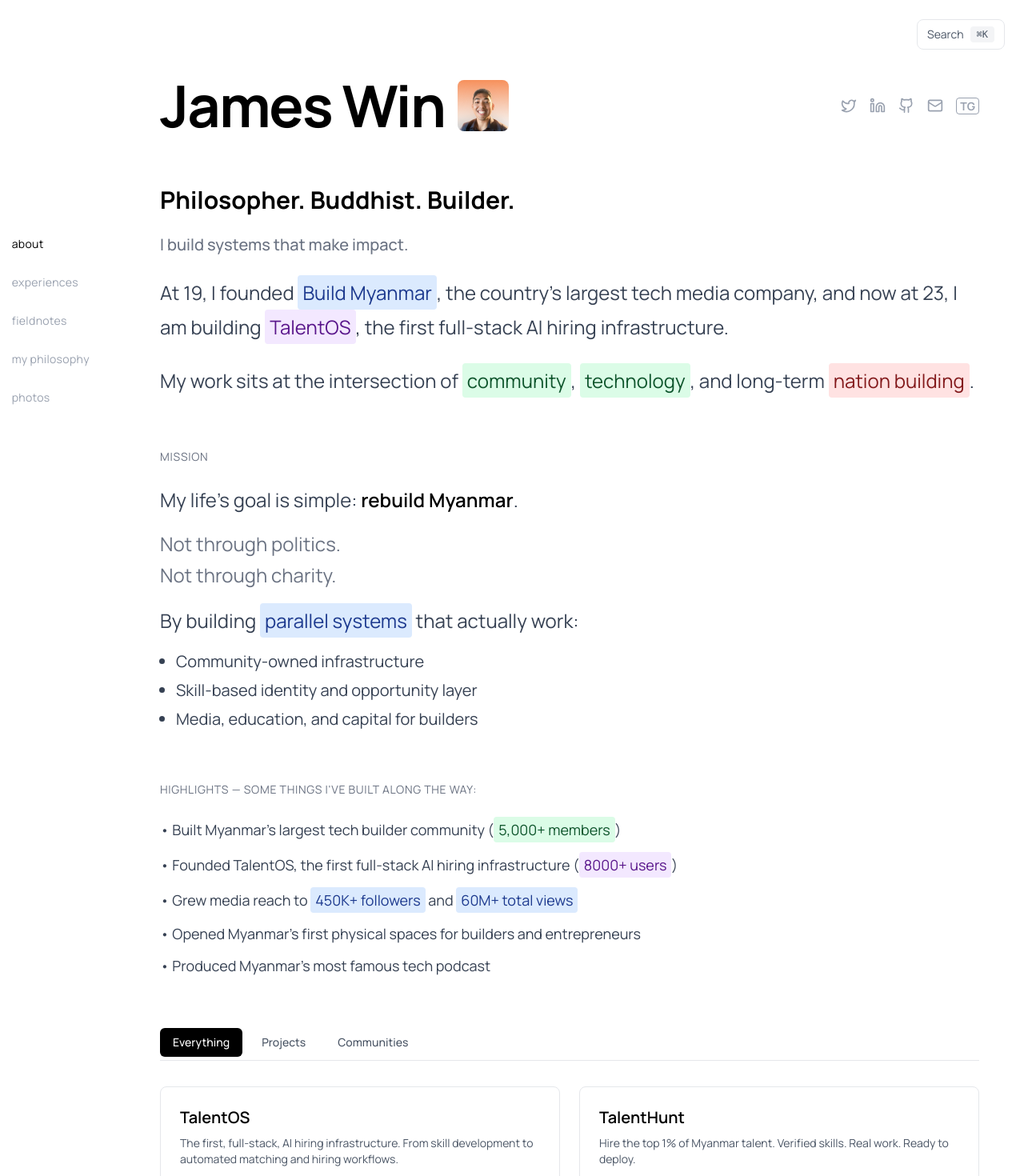
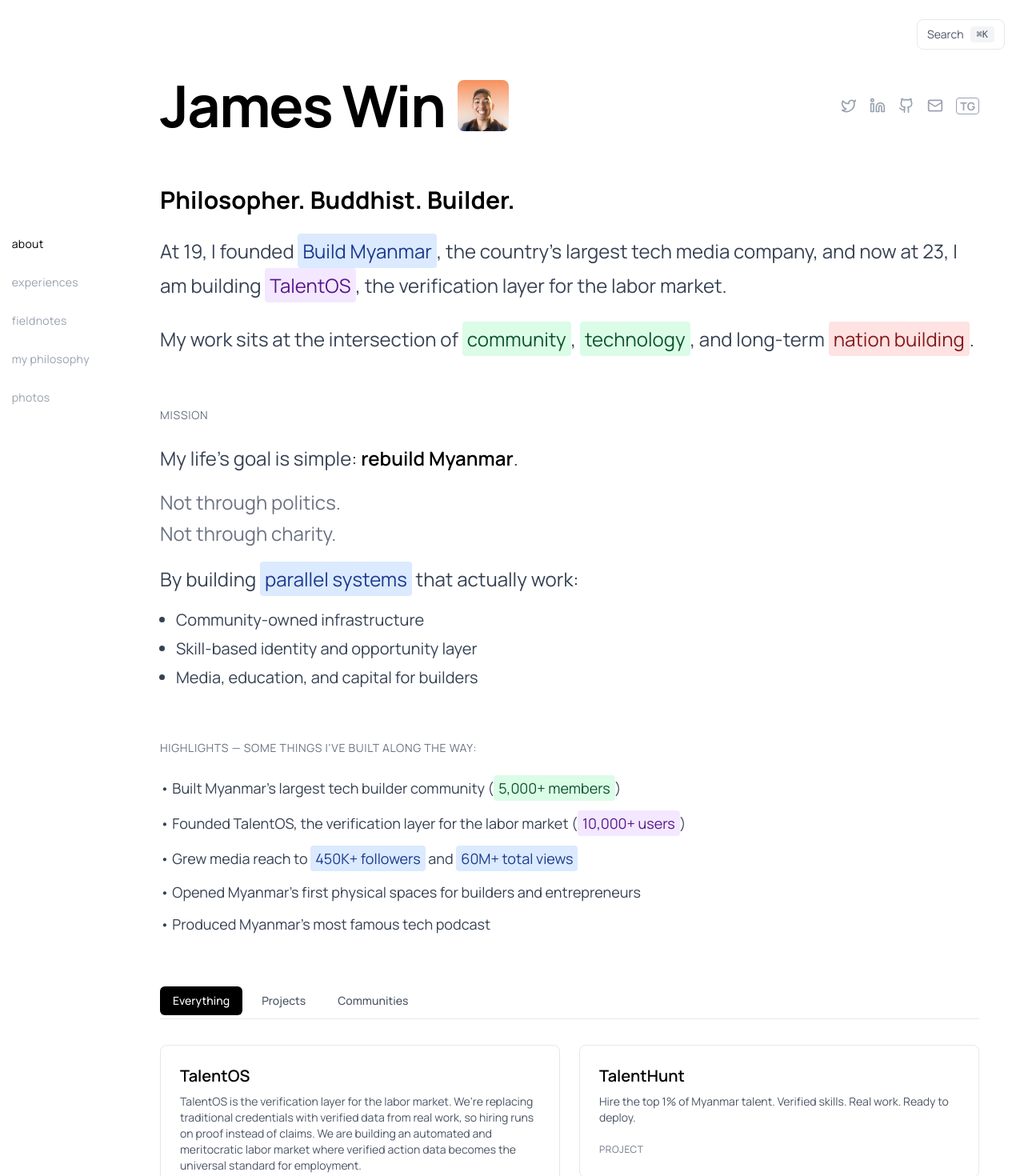
Before and after one commit to Asura2222/personalsite2026, a Next.js app in the folder personal-website/: page / in a window 1280 px wide. Shown: the top 1470 px of the page at 80% size. Built offline with nearby package versions, Linux system fonts and the light colour scheme.

Commit message:
update talentos narrative and user count

```diff
--- a/personal-website/app/experiences/page.tsx
+++ b/personal-website/app/experiences/page.tsx
@@ -12,7 +12,7 @@
     company: "TalentOS",
     period: "Jan 2025 - Present",
     location: "San Francisco Bay Area",
-    description: "TalentOS is the first, full-stack, AI hiring infrastructure. Our systems handle the full hiring lifecycle — from skill development, vetting to automated matching and hiring workflows. Our goal is to make the future of work merit-based and fully verifiable. 8000+ users & counting",
+    description: "TalentOS is the verification layer for the labor market. We’re replacing traditional credentials with verified data from real work, so hiring runs on proof instead of claims. We are building an automated and meritocratic labor market where verified action data becomes the universal standard for employment.",
     highlight: "blue" as const,
   },
   {
--- a/personal-website/app/page.tsx
+++ b/personal-website/app/page.tsx
@@ -71,11 +71,9 @@
         <h2 className="text-3xl font-bold mb-6 text-black">
           Philosopher. Buddhist. Builder.
         </h2>
-        <h3 className="text-xl text-gray-500 mb-6 font-medium">
-          I build systems that make impact.
-        </h3>
+
         <p className="text-xl leading-relaxed text-gray-700 md:text-2xl">
-          At 19, I founded <Highlight color="blue">Build Myanmar</Highlight>, the country&apos;s largest tech media company, and now at 23, I am building <Highlight color="purple">TalentOS</Highlight>, the first full-stack AI hiring infrastructure.
+          At 19, I founded <Highlight color="blue">Build Myanmar</Highlight>, the country&apos;s largest tech media company, and now at 23, I am building <Highlight color="purple">TalentOS</Highlight>, the verification layer for the labor market.
         </p>
         <p className="mt-6 text-xl leading-relaxed text-gray-700 md:text-2xl">
           My work sits at the intersection of <Highlight color="green">community</Highlight>, <Highlight color="green">technology</Highlight>, and long-term <Highlight color="red">nation building</Highlight>.
@@ -113,7 +111,7 @@
         </h2>
         <ul className="space-y-3 text-lg text-gray-700">
           <li>• Built Myanmar&apos;s largest tech builder community (<Highlight color="green">5,000+ members</Highlight>)</li>
-          <li>• Founded TalentOS, the first full-stack AI hiring infrastructure (<Highlight color="purple">8000+ users</Highlight>)</li>
+          <li>• Founded TalentOS, the verification layer for the labor market (<Highlight color="purple">10,000+ users</Highlight>)</li>
           <li>• Grew media reach to <Highlight color="blue">450K+ followers</Highlight> and <Highlight color="blue">60M+ total views</Highlight></li>
           <li>• Opened Myanmar&apos;s first physical spaces for builders and entrepreneurs</li>
           <li>• Produced Myanmar&apos;s most famous tech podcast</li>
--- a/personal-website/components/sections/project-grid.tsx
+++ b/personal-website/components/sections/project-grid.tsx
@@ -10,7 +10,7 @@
   {
     id: 1,
     title: "TalentOS",
-    description: "The first, full-stack, AI hiring infrastructure. From skill development to automated matching and hiring workflows.",
+    description: "TalentOS is the verification layer for the labor market. We’re replacing traditional credentials with verified data from real work, so hiring runs on proof instead of claims. We are building an automated and meritocratic labor market where verified action data becomes the universal standard for employment.",
     category: "project" as const,
     href: "https://www.talentosapp.com/",
   },
```
